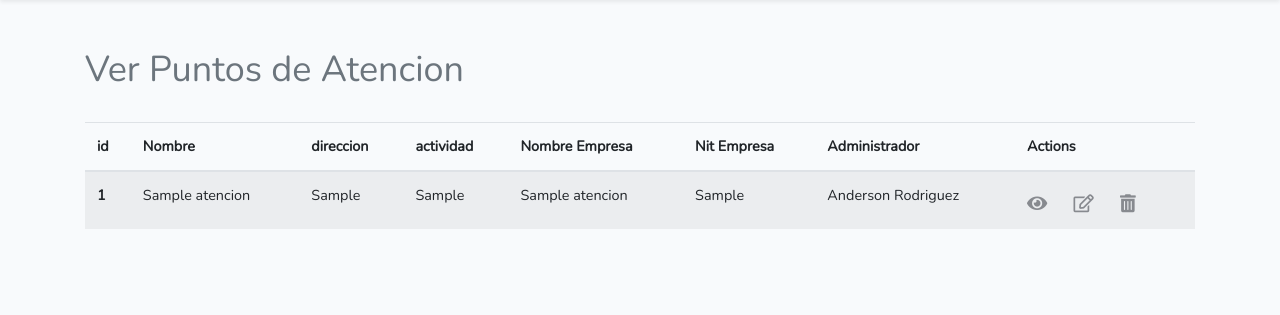
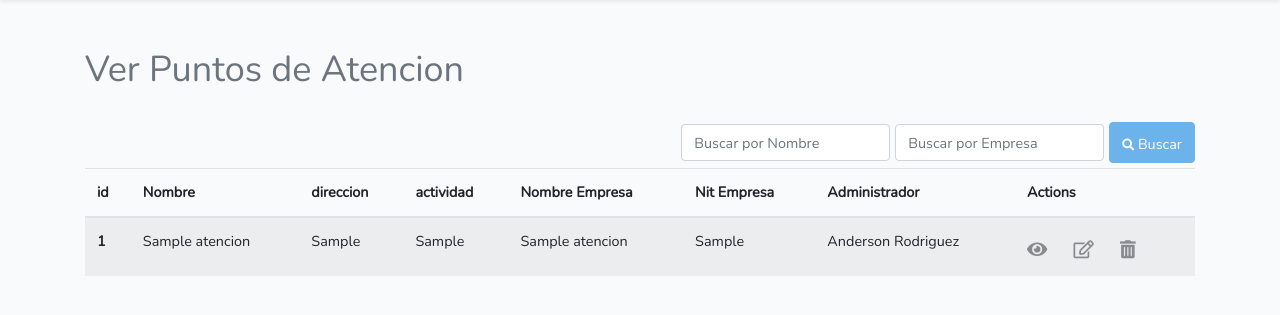
Before and after one commit to anderdavid/SistemaDeTurnos, a Laravel app: page /puntosAtencion in a window 1280 px wide. Shown: the part 110-425 px from the top of the page. Run offline with Laravel 8, Linux system fonts and the light colour scheme; a user stored in the database is signed in; data comes from the database, SQL or seed files in the repository; tables that the repository leaves empty hold one stand-in row (values such as "Sample post"); some libraries are stand-ins or nearby versions.

Commit message:
Se implementa busqueda en vista puntos de atencion

```diff
--- a/app/Http/Controllers/PuntosAtencionController.php
+++ b/app/Http/Controllers/PuntosAtencionController.php
@@ -23,20 +23,24 @@ class PuntosAtencionController extends Controller
      *
      * @return \Illuminate\Http\Response
      */
-    public function index()
+    public function index(Request $request)
     {
+       $nombre = $request->get('nombre');
+       $empresa =$request->get('empresa');
+     /*  if($nombre==null){
+        $nombre="";
+       }*/
+
        $puntosAtencion = DB::table('puntos_de_atencion')
                             ->join('users', 'users.id', '=', 'puntos_de_atencion.user_id')
                             ->select('puntos_de_atencion.*', 'users.name as administrador')
+                            ->where('nombre','LIKE',"%$nombre%")
+                            ->where('nombre_empresa','LIKE',"%$empresa%")
                             ->orderBy('id', 'ASC')
                             ->paginate(5);
-                            /*->get();*/
-
 
         return view('puntosAtencion/view', compact('puntosAtencion'));
-
-        /*return view('puntosAtencion/view', ['puntosAtencion' =>$puntosAtencion]);*/
-     }
+    }
 
     /**
      * Show the form for creating a new resource.
--- a/resources/views/puntosAtencion/view.blade.php
+++ b/resources/views/puntosAtencion/view.blade.php
@@ -14,6 +14,23 @@
 		}
 	</script>
 	<h1 class="text-secondary">Ver Puntos de Atencion</h1><br>
+	<form class="form-inline" style="float: right;">
+		<label for="nombre"></label>
+		<input class="form-control" type="text" name="nombre" placeholder="Buscar por Nombre"/>
+		<label for="empresa" style="margin-left: 5px"></label>
+		<input class="form-control" type="text" name="empresa" placeholder="Buscar por Empresa"/>
+		<!-- <button class="btn btn-success" style="margin-left: 10px">
+			<i class="icono-action fa fa-search" style="color:#fff; font-size:12px"></i>
+		</button> -->
+		<button type="submit" class="btn btn-info" style="margin-left: 5px">
+			<span style="color:#fff">
+				<i class="icono-action fa fa-search"
+					style="color:#fff; font-size:12px">
+				</i> Buscar
+			</span>
+		</button>
+	</form>
+	<br><br>
 	<table class="table table-striped">
 		<thead>
 			<tr>
```
Also changed, not shown: app/PuntoDeAtencion.php (+11 -3 lines).
